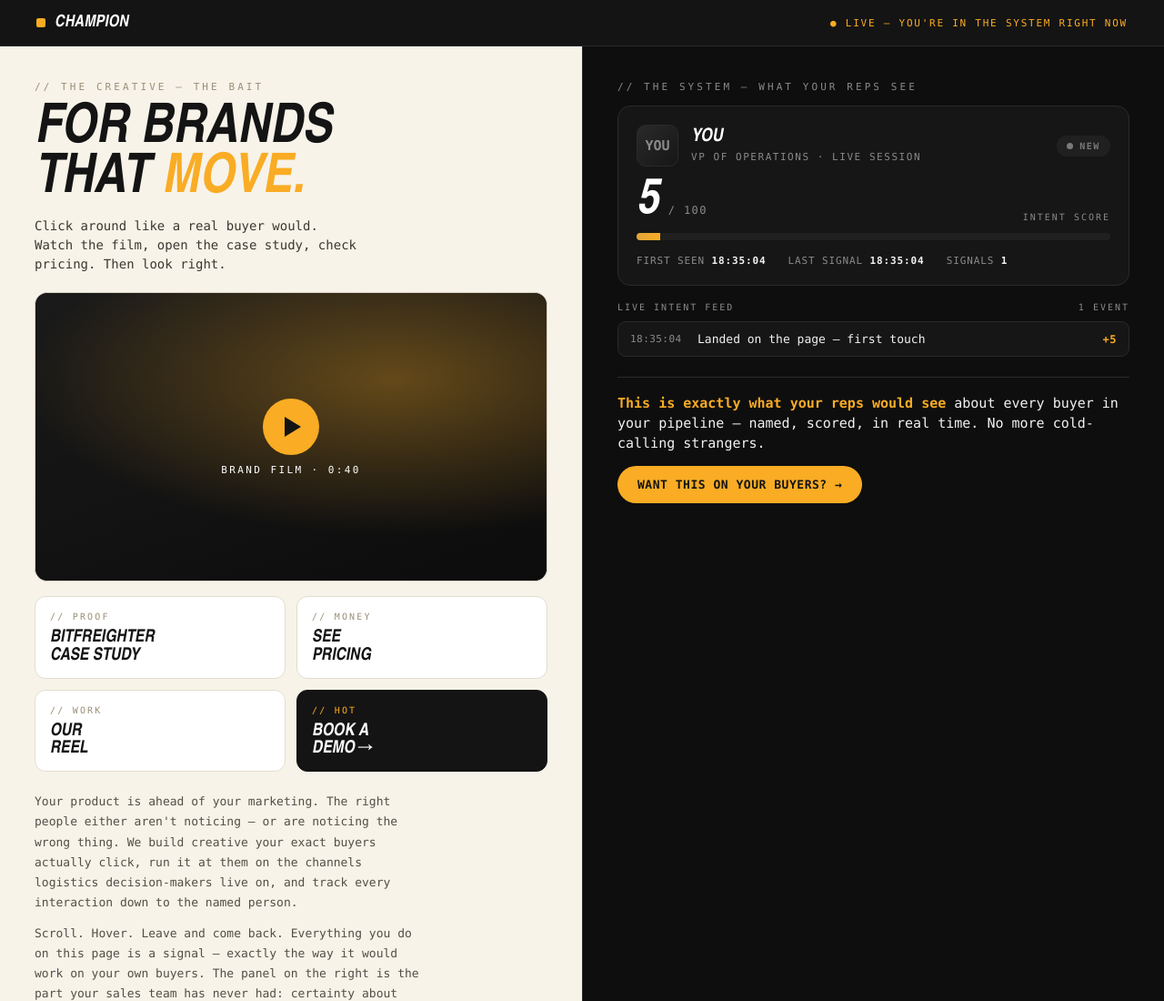
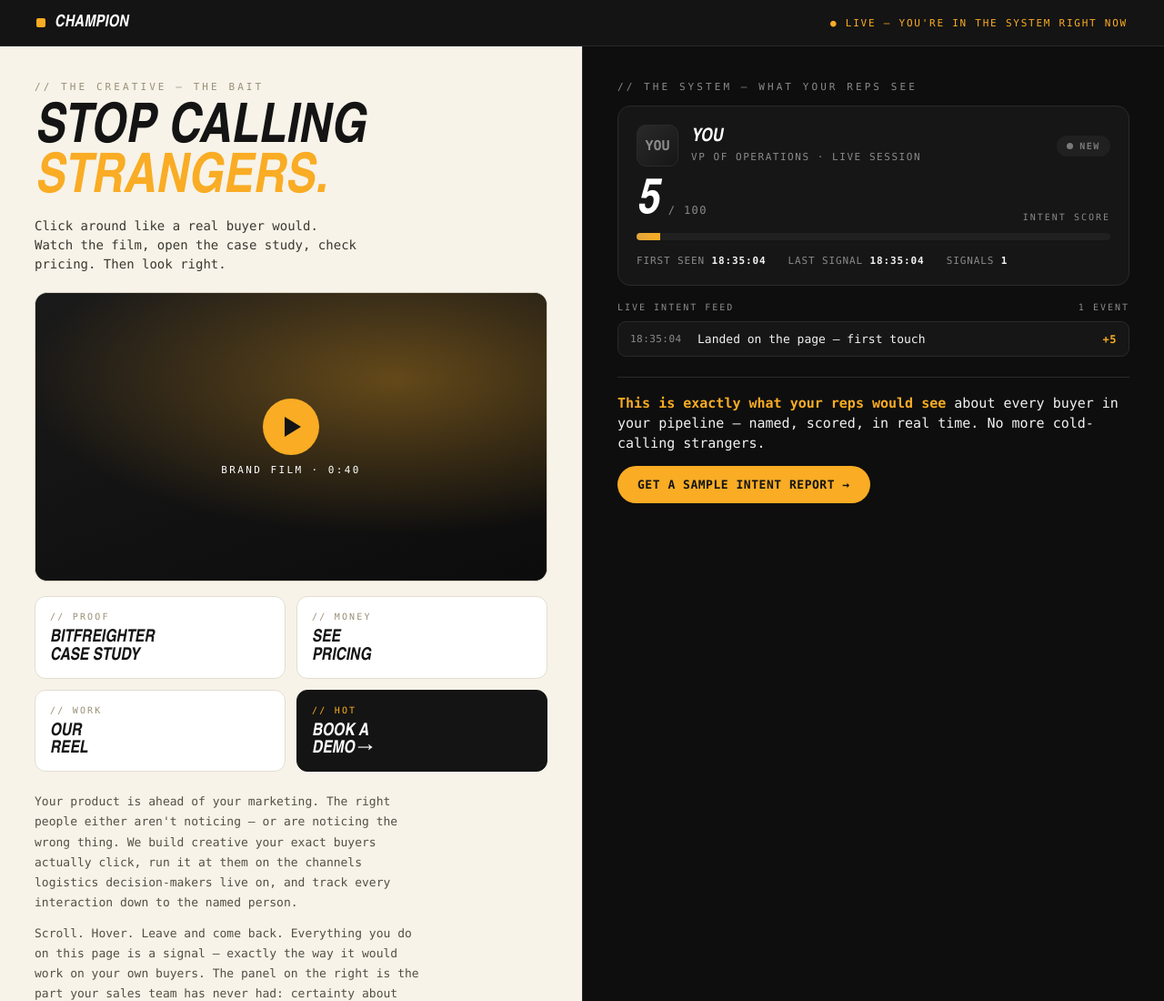
Before and after one commit to joaovitormiguel/champion-intent-demo, a plain HTML site: page index.html in a window 1280 px wide. Shown: the top 1100 px of the page at 91% size. Drawn offline with Linux system fonts and the light colour scheme; a web font is replaced by a local one.

Commit message:
Hero → "Stop calling strangers."; CTA → "Get a sample intent report"
Aligns the demo with the named-intent positioning and the website-sync
decisions (lead with the result; kill weak CTAs).

Co-Authored-By: Claude Opus 4.8 (1M context) <noreply@anthropic.com>

```diff
--- a/index.html
+++ b/index.html
@@ -121,7 +121,7 @@
   <section class="pane left" id="site">
     <div class="ey lbl">// The creative — the bait</div>
     <div class="hero">
-      <h1 class="disp">For brands<br>that <span class="am">move.</span></h1>
+      <h1 class="disp">Stop calling<br><span class="am">strangers.</span></h1>
       <p class="sub">Click around like a real buyer would. Watch the film, open the case study, check pricing. Then look right.</p>
     </div>
 
@@ -169,7 +169,7 @@
 
     <div class="foot">
       <div class="p"><b>This is exactly what your reps would see</b> about every buyer in your pipeline — named, scored, in real time. No more cold-calling strangers.</div>
-      <a class="cta2" href="#" id="cta2">Want this on your buyers? →</a>
+      <a class="cta2" href="#" id="cta2">Get a sample intent report →</a>
     </div>
   </section>
 </div>
@@ -255,7 +255,7 @@
   setInterval(function(){ dwell++; if(dwell%4===0 && score>0 && score<100){ track('Still on the page ('+(dwell*5)+'s)',3);} },5000);
 
   // --- final CTA ---
-  document.getElementById('cta2').addEventListener('click',function(e){e.preventDefault(); track('Asked for it on their own buyers',30);});
+  document.getElementById('cta2').addEventListener('click',function(e){e.preventDefault(); track('Requested a sample intent report',30);});
 
   // first touch
   setTimeout(function(){ track('Landed on the page — first touch',5); },650);
```
